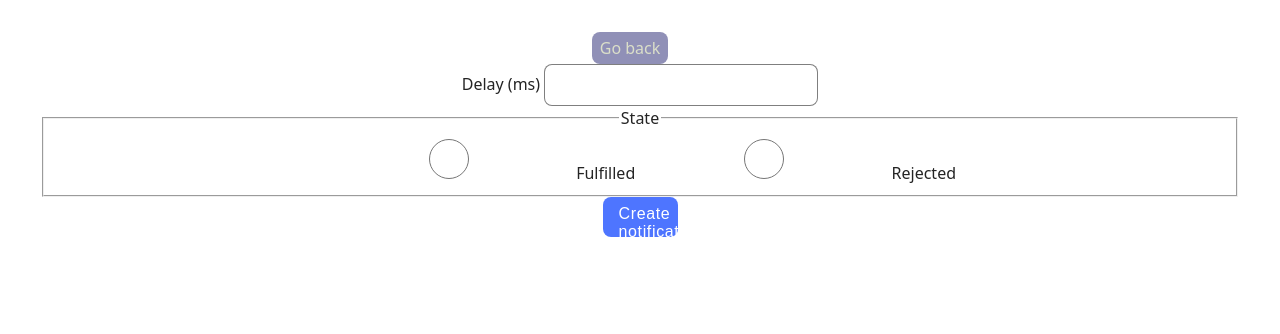
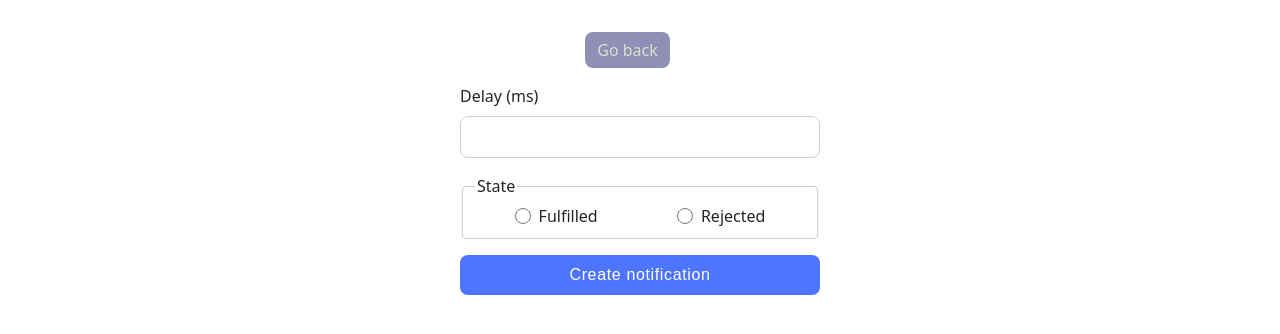
Before and after one commit to DeniWeb/goit-js-hw-10, a website built with Vite: page src/2-snackbar.html in a window 1280 px wide. Built offline with nearby package versions, Linux system fonts and the light colour scheme.

Commit message:
end css snackbar

```diff
--- a/src/2-snackbar.html
+++ b/src/2-snackbar.html
@@ -4,14 +4,14 @@
         <meta charset="UTF-8" />
         <meta name="viewport" content="width=device-width, initial-scale=1.0" />
         <link rel="stylesheet" href="./css/styles.css" />
-        <title>DS GoIt js hm 10</title>
+        <title>Denis S. Go-It js hm 10 Snackbar</title>
     </head>
     <body>
         <main>
-            <div class="container">
-                <a class="back-link" href="./index.html">Go back</a>
+            <a class="back-link" href="./index.html">Go back</a>
+            <div class="container form-container">
                 <form class="form">
-                    <label>
+                    <label class="delay">
                         Delay (ms)
                         <input
                             type="number"
--- a/src/css/back-link.css
+++ b/src/css/back-link.css
@@ -3,7 +3,8 @@
     display: inline-block;
     padding: 4px 8px;
     margin-top: 32px;
-    margin-right: 20px;
+    margin-right: 25px;
+    padding: 6px 12px;
     border: none;
     border-radius: 8px;
     background-color: rgb(144, 144, 183);
--- a/src/css/my-styles.css
+++ b/src/css/my-styles.css
@@ -1,7 +1,7 @@
 .timer-link {
     display: block;
     width: max-content;
-    margin: 10px auto;
+    margin: 32px auto;
 }
 
 input {
@@ -70,3 +70,83 @@ button {
 .active {
     cursor: pointer;
 }
+
+/* ----------- Snackbar ---------- */
+
+.form-container {
+    display: flex;
+    flex-direction: column;
+    align-items: center;
+    margin-top: 16px;
+}
+
+.form {
+    display: flex;
+    flex-direction: column;
+    width: 360px;
+    gap: 16px;
+}
+
+.delay {
+    display: flex;
+    flex-direction: column;
+    gap: 8px;
+    text-align: left;
+
+    > input {
+        width: 326px;
+        border: 1px solid #cfcfcf;
+        transition: border-color 0.3s ease;
+
+        &:hover {
+            border-color: #999999;
+        }
+    }
+}
+
+fieldset {
+    display: flex;
+    justify-content: space-around;
+    border-radius: 4px;
+    border: 1px solid #cfcfcf;
+    transition: border-color 0.3s ease;
+
+    > legend {
+        text-align: left;
+    }
+
+    > label {
+        display: flex;
+        align-items: center;
+
+        > input {
+            width: 16px;
+            height: 16px;
+            margin: 0 8px 0 0;
+        }
+
+        &:hover {
+            cursor: pointer;
+        }
+    }
+
+    &:hover {
+        border-color: #999999;
+    }
+
+    &:has(input[type='radio']:checked) {
+        border-color: #999999;
+    }
+
+    input[value='fulfilled'] {
+        accent-color: #77d97a;
+    }
+
+    input[value='rejected'] {
+        accent-color: #ff4444;
+    }
+}
+
+.form > button {
+    width: 100%;
+}
--- a/src/js/1-timer.js
+++ b/src/js/1-timer.js
@@ -36,6 +36,7 @@ const options = {
             });
             disableButton(refs.startBtn);
         } else {
+            clearInterval(intervalId);
             enableButton(refs.startBtn);
         }
     },
@@ -50,8 +51,8 @@ refs.startBtn.addEventListener('click', () => {
     clearInterval(intervalId);
 
     intervalId = setInterval(() => {
-        const now = new Date();
-        const timeDifference = initTime - now;
+        const currentTime = Date.now();
+        const timeDifference = initTime - currentTime;
 
         if (timeDifference <= 0) {
             clearInterval(intervalId);
--- a/src/js/2-snackbar.js
+++ b/src/js/2-snackbar.js
@@ -1,2 +1,13 @@
 import iziToast from 'izitoast';
 import 'izitoast/dist/css/iziToast.min.css';
+
+const refs = {
+    form: document.querySelector('.form'),
+    delay: document.querySelector('.delay'),
+    state: document.querySelector('.state'),
+    button: document.querySelector('button'),
+};
+
+refs.form.addEventListener('submit', e => {
+    e.preventDefault();
+});
```
Also changed, not shown: src/1-timer.html (+1 -1 lines), src/index.html (+2 -2 lines), .prettierrc.json, README.md.
